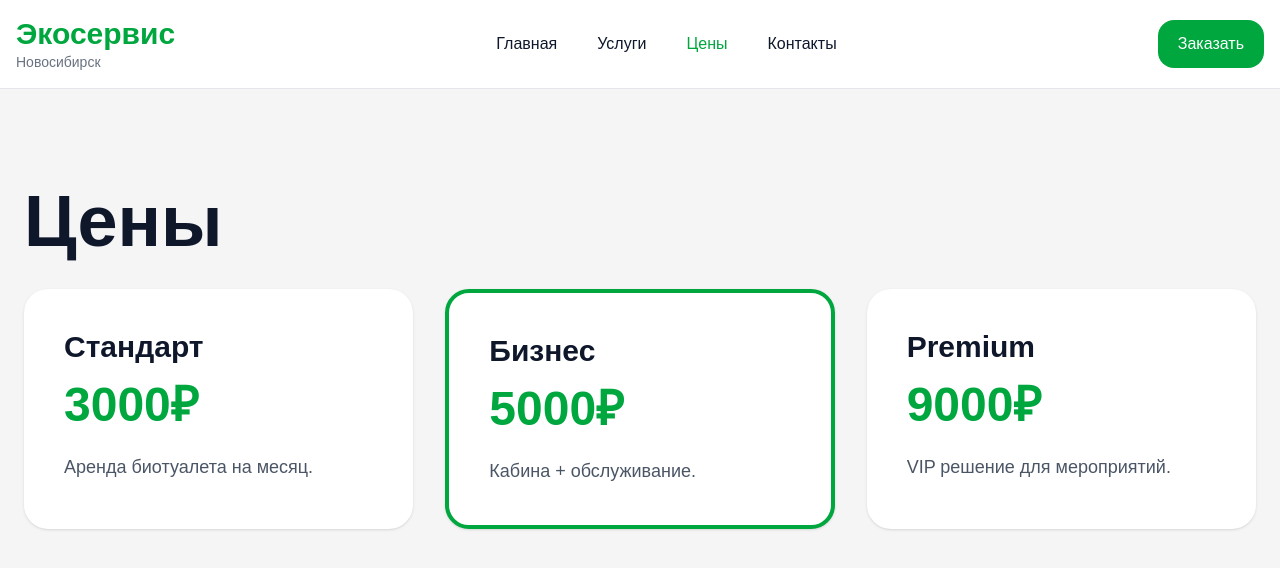
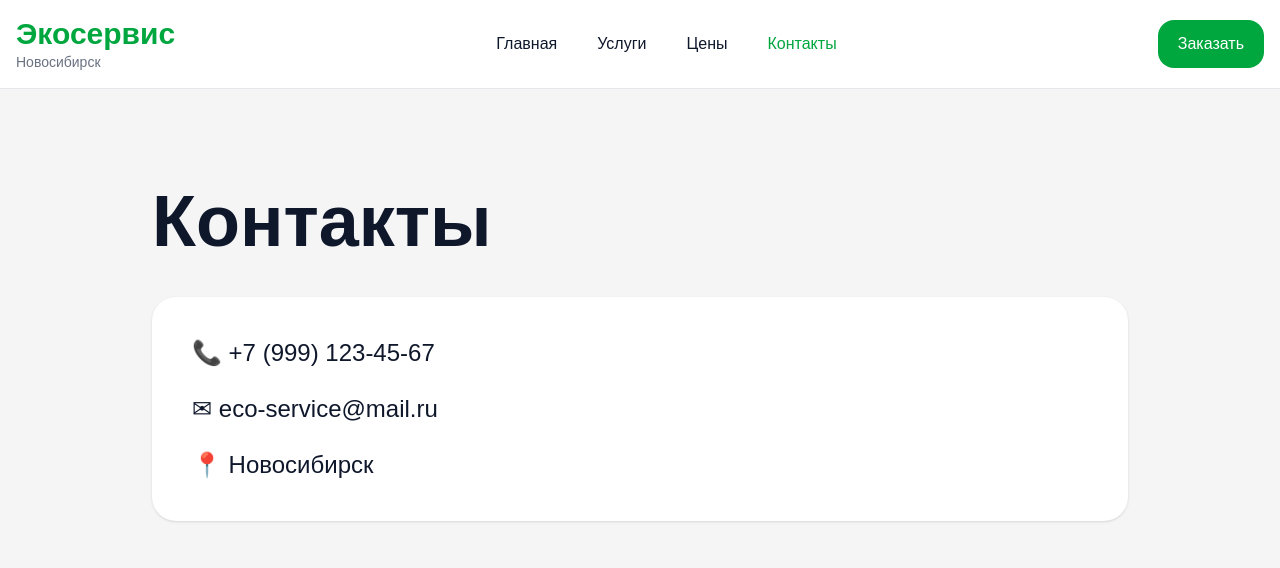
Before and after one commit to Skyeeeeeeeeeeeeeeeeeee/eco-service-site, a Next.js app: page /contacts in a window 1280 px wide. Shown: the top 568 px of the page. Built offline with nearby package versions, Linux system fonts and the light colour scheme.

Commit message:
fix contacts page

```diff
--- a/app/contacts/page.tsx
+++ b/app/contacts/page.tsx
@@ -1,4 +1,4 @@
-export default function PricesPage() {
+export default function ContactsPage() {
   return (
     <main className="min-h-screen bg-[#f5f5f5] text-slate-900">
 
@@ -7,6 +7,7 @@ export default function PricesPage() {
 
         <div className="max-w-7xl mx-auto px-4 py-4 flex items-center justify-between">
 
+          {/* LOGO */}
           <a href="/" className="block">
             <h2 className="text-2xl md:text-3xl font-bold text-green-600">
               Экосервис
@@ -17,26 +18,40 @@ export default function PricesPage() {
             </p>
           </a>
 
+          {/* MENU */}
           <nav className="hidden md:flex items-center gap-10">
 
-            <a href="/" className="font-medium hover:text-green-600 transition">
+            <a
+              href="/"
+              className="font-medium hover:text-green-600 transition"
+            >
               Главная
             </a>
 
-            <a href="/services" className="font-medium hover:text-green-600 transition">
+            <a
+              href="/services"
+              className="font-medium hover:text-green-600 transition"
+            >
               Услуги
             </a>
 
-            <a href="/prices" className="font-medium text-green-600">
+            <a
+              href="/prices"
+              className="font-medium hover:text-green-600 transition"
+            >
               Цены
             </a>
 
-            <a href="/contacts" className="font-medium hover:text-green-600 transition">
+            <a
+              href="/contacts"
+              className="font-medium text-green-600"
+            >
               Контакты
             </a>
 
           </nav>
 
+          {/* BUTTON */}
           <a
             href="/contacts"
             className="bg-green-600 hover:bg-green-700 text-white px-5 py-3 rounded-2xl font-medium transition"
@@ -51,61 +66,25 @@ export default function PricesPage() {
       {/* CONTENT */}
       <section className="py-16 md:py-24">
 
-        <div className="max-w-7xl mx-auto px-4 md:px-6">
+        <div className="max-w-5xl mx-auto px-4 md:px-6">
 
-          <h1 className="text-5xl md:text-7xl font-bold mb-8">
-            Цены
+          <h1 className="text-5xl md:text-7xl font-bold mb-10">
+            Контакты
           </h1>
 
-          <div className="grid grid-cols-1 md:grid-cols-3 gap-8">
+          <div className="bg-white rounded-3xl p-10 shadow-sm space-y-6">
 
-            <div className="bg-white rounded-3xl p-10 shadow-sm">
+            <p className="text-2xl">
+              📞 +7 (999) 123-45-67
+            </p>
 
-              <h2 className="text-3xl font-bold mb-4">
-                Стандарт
-              </h2>
+            <p className="text-2xl">
+              ✉ eco-service@mail.ru
+            </p>
 
-              <p className="text-5xl font-bold text-green-600 mb-6">
-                3000₽
-              </p>
-
-              <p className="text-gray-600 text-lg">
-                Аренда биотуалета на месяц.
-              </p>
-
-            </div>
-
-            <div className="bg-white rounded-3xl p-10 shadow-sm border-4 border-green-600">
-
-              <h2 className="text-3xl font-bold mb-4">
-                Бизнес
-              </h2>
-
-              <p className="text-5xl font-bold text-green-600 mb-6">
-                5000₽
-              </p>
-
-              <p className="text-gray-600 text-lg">
-                Кабина + обслуживание.
-              </p>
-
-            </div>
-
-            <div className="bg-white rounded-3xl p-10 shadow-sm">
-
-              <h2 className="text-3xl font-bold mb-4">
-                Premium
-              </h2>
-
-              <p className="text-5xl font-bold text-green-600 mb-6">
-                9000₽
-              </p>
-
-              <p className="text-gray-600 text-lg">
-                VIP решение для мероприятий.
-              </p>
-
-            </div>
+            <p className="text-2xl">
+              📍 Новосибирск
+            </p>
 
           </div>
 
```
